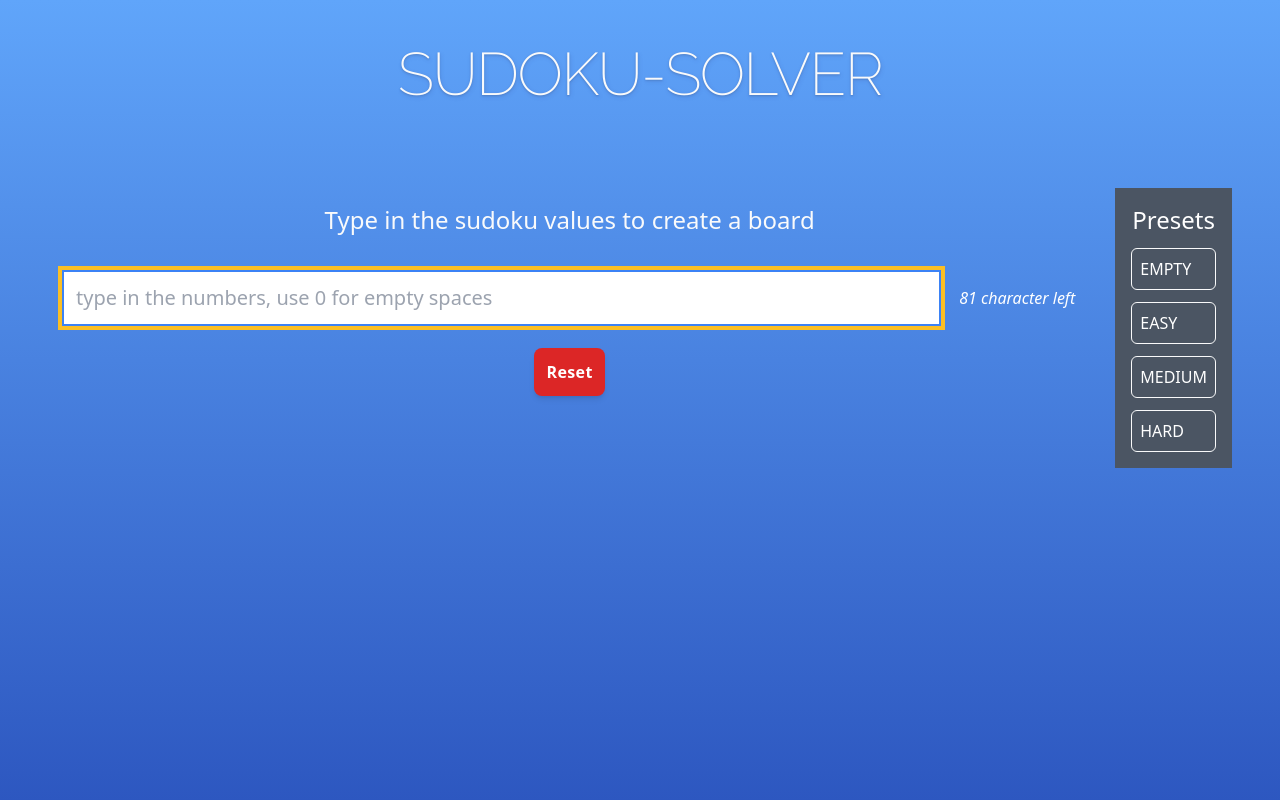
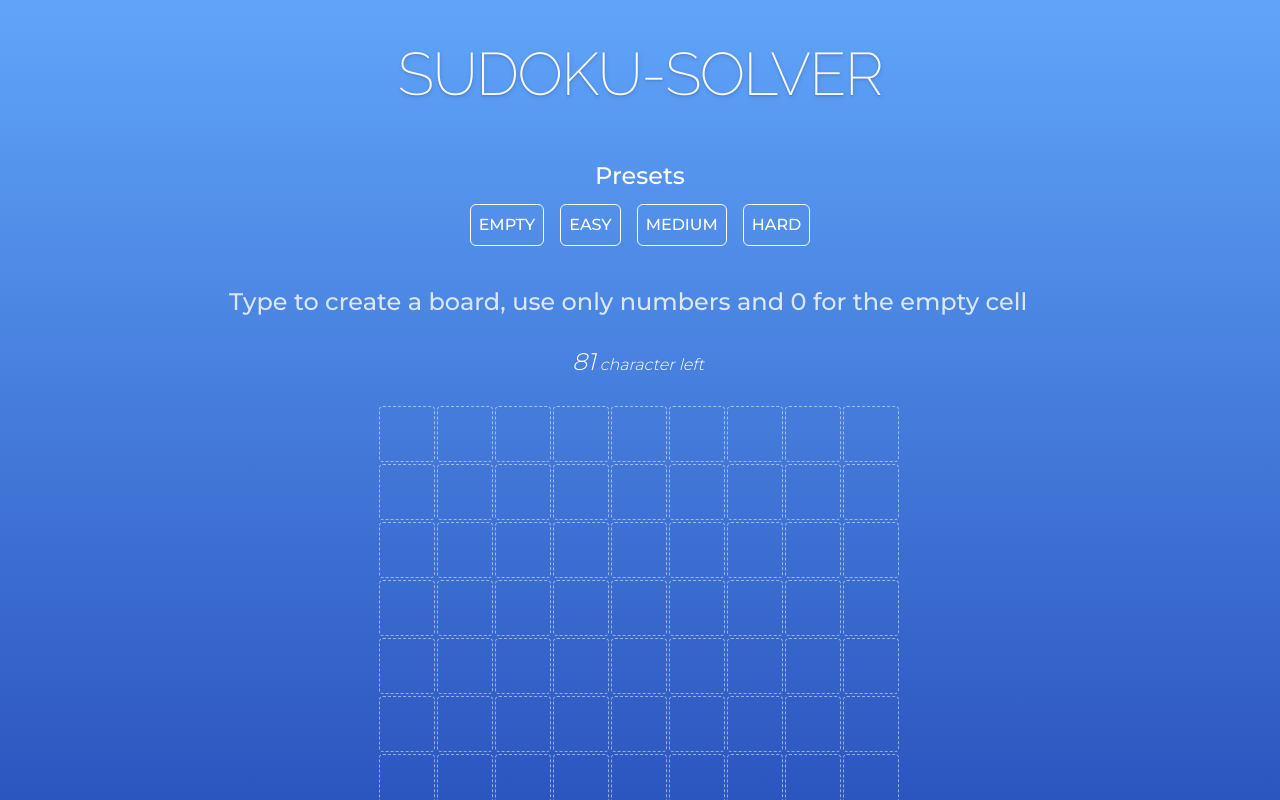
Before and after one commit to silverHub/sudoku-solver, a React (Create React App) app: page / in a window 1280 px wide. Shown: the top 800 px of the page. Built offline with nearby package versions, Linux system fonts and the light colour scheme.

Commit message:
New: acceptable GUI

```diff
--- a/public/index.html
+++ b/public/index.html
@@ -1,5 +1,6 @@
 <!DOCTYPE html>
 <html lang="en">
+
 <head>
   <meta charset="utf-8" />
   <link rel="icon" href="%PUBLIC_URL%/favicon.ico" />
@@ -9,14 +10,17 @@
 
   <link rel="manifest" href="%PUBLIC_URL%/manifest.json" />
   <link rel="preconnect" href="https://fonts.gstatic.com" />
+  <link rel="preconnect" href="https://fonts.gstatic.com">
+  <link rel="preconnect" href="https://fonts.gstatic.com">
   <link
-      href="https://fonts.googleapis.com/css2?family=Raleway:wght@200&display=swap"
-      rel="stylesheet"
-    />
+    href="https://fonts.googleapis.com/css2?family=Montserrat:wght@300;500&family=Raleway:wght@200&family=Rubik:wght@500&display=swap"
+    rel="stylesheet">
   <title>Sudoku solver</title>
 </head>
+
 <body>
   <noscript>You need to enable JavaScript to run this app.</noscript>
   <div id="root"></div>
 </body>
+
 </html>
--- a/src/components/App.tsx
+++ b/src/components/App.tsx
@@ -11,6 +11,8 @@ const EASY =
   "390020780001000040500910306009002430600849017200030500467001050005006170000300000";
 const EMPTY =
   "000000000000000000000000000000000000000000000000000000000000000000000000000000000";
+
+const PRESET = [['EMPTY', EMPTY], ['EASY', EASY], ['MEDIUM', MEDIUM], ['HARD', HARD]];
 
 const VALID_CHARS = ["0", "1", "2", "3", "4", "5", "6", "7", "8", "9"];
 const App: React.FC = () => {
@@ -34,102 +36,87 @@ const App: React.FC = () => {
     e.target?.dataset?.preset && setBoard(e.target.dataset.preset);
   };
 
+  const onKeyDown = ({ key }) => {
+    console.log(key);
+    if (charsLeft === 0) {
+      return null;
+    }
+
+    if (key === 'Backspace') {
+      setBoard(board.slice(0, board.length - 1))
+    }
+
+    VALID_CHARS.includes(key) &&
+      setBoard(board + key)
+  };
+
   return (
-    <div className="min-h-screen  py-6 flex flex-col justify-center antialiased bg-gradient-to-b from-blue-400 to-blue-800">
+    <div
+      tabIndex={0}
+      onKeyDown={onKeyDown}
+      className="min-h-screen  py-6 flex flex-col justify-center antialiased bg-gradient-to-b from-blue-400 to-blue-800">
       <div className="container mx-auto">
-        <h1 className="w-auto text-center p-5 text-gray-50 mb-10 ">
+        <h1 className="w-auto text-center p-5 text-gray-50 mb-5 ">
           <span className="text-shadow-md text-6xl font-title uppercase tracking-tight">
             Sudoku-solver
           </span>
         </h1>
-
-        <div className="flex xl:mx-12">
-          <div className="flex-1 xl:mr-6 my-6 bg-opacity-5">
-            <div className="flex flex-col mx-auto p-4">
-              <h2 className="text-2xl text-gray-50 mb-3 text-center">
-                {boardReady
-                  ? "Board complete"
-                  : "Type in the sudoku values to create a board"}
-              </h2>
-              <div className="flex items-center">
-                <input
-                  id="sudoku-string"
-                  autoFocus
-                  maxLength={81}
-                  onChange={(e) =>
-                    (VALID_CHARS.includes(e.target.value.slice(-1)) ||
-                      e.target.value.length === 0) &&
-                    setBoard(e.target.value)
-                  }
-                  className="flex-1 my-6 p-3 text-xl text-gray-600 font-medium placeholder-gray-400 focus:ring-4 focus:ring-yellow-400 focus:outline-none focus:ring-offset-blue-500 focus:ring-offset-2"
-                  placeholder="type in the numbers, use 0 for empty spaces"
-                  value={board}
-                />
-                <span className="text-white italic inline-block font-light ml-5">
-                  {charsLeft} character left
-                </span>
-              </div>
-              <div className="flex justify-center space-x-4">
-                {boardReady && (
-                  <button
-                    type="button"
-                    className="p-3 bg-green-600 shadow-md text-white  rounded-lg font-semibold tracking-wide focus:ring-2 focus:ring-yellow-400 focus:outline-none focus:ring-offset-gray-600 focus:ring-offset-2"
-                    onClick={() => onSolve(board)}
-                  >
-                    Backtrack
-                  </button>
-                )}
-
-                <button
-                  type="button"
-                  disabled={charsLeft === 81}
-                  className="p-3 bg-red-600 shadow-md text-white  rounded-lg font-semibold tracking-wide focus:ring-2 focus:ring-yellow-400 focus:outline-none focus:ring-offset-gray-600 focus:ring-offset-2 disabled:opacity-50 disabled:cursor-not-allowed"
-                  onClick={() => setBoard("")}
-                >
-                  Reset
-                </button>
-              </div>
-            </div>
-          </div>
-          <div className="flex flex-col my-6 bg-gray-600 p-4 text-white">
-            <h2 className="text-2xl mb-3 text-center">Presets</h2>
-            <ul
-              className="space-y-3 font-light"
-              onClick={(e) => onPresetSelect(e)}
+        <div className="flex flex-col p-4 text-white">
+          <h2 className="text-2xl mb-3 text-center">Presets</h2>
+          <ul
+            className="flex justify-center gap-4"
+            onClick={(e) => onPresetSelect(e)}
+          >
+            {PRESET.map(([key, value]) => (<li
+              key={key}
+              className="cursor-pointer rounded-md border-gray-50 border p-2 hover:shadow-xl"
+              data-preset={value}
             >
-              <li
-                className="cursor-pointer rounded-md border-gray-50 border p-2"
-                data-preset={EMPTY}
-              >
-                EMPTY
-              </li>
-              <li
-                className="cursor-pointer rounded-md border-gray-50 border p-2"
-                data-preset={EASY}
-              >
-                EASY
-              </li>
-              <li
-                className="cursor-pointer rounded-md border-gray-50 border p-2"
-                data-preset={MEDIUM}
-              >
-                MEDIUM
-              </li>
-              <li
-                className="cursor-pointer rounded-md border-gray-50 border p-2"
-                data-preset={HARD}
-              >
-                HARD
-              </li>
-            </ul>
+              {key}
+            </li>
+            ))}
+          </ul>
+        </div>
+        <div className="flex flex-col xl:mx-12">
+          <div className="xl:mr-6 my-6 text-center h-24">
+            <h2
+              className="text-2xl text-gray-50 mb-3 text-center animate-pulse">
+              Type to create a board, use only numbers and 0 for the empty cell
+            </h2>
+            <div className="text-white italic inline-block font-light ml-5 leading-4 mt-4">
+              <span className="text-2xl">{charsLeft}</span> character left
+                </div>
           </div>
         </div>
         <Sudoku board={board} />
+
         {isSolving && (
           <span className="absolute inset-0 grid place-items-center opacity-75 text-3xl  text-white bg-black">
             Loading...
           </span>
         )}
+
+        <div className="flex justify-center space-x-4 mt-4 h-12">
+          <button
+            hidden={!boardReady}
+            type="button"
+            className="p-3 tracking-wider bg-green-600 shadow-md text-white  rounded-lg focus:ring-2 focus:ring-yellow-400 focus:outline-none focus:ring-offset-gray-600 focus:ring-offset-2"
+            onClick={() => onSolve(board)}
+          >
+            Solve
+            </button>
+          <button
+            type="button"
+            hidden={charsLeft === 81}
+            className="p-3 tracking-wider bg-red-500 shadow-md text-white  rounded-lg  focus:ring-2 focus:ring-yellow-400 focus:outline-none focus:ring-offset-gray-600 focus:ring-offset-2 disabled:opacity-50 disabled:cursor-not-allowed"
+            onClick={() => setBoard("")}
+          >
+            Reset
+                </button>
+
+
+        </div>
+
       </div>
     </div>
   );
--- a/src/components/Cell.tsx
+++ b/src/components/Cell.tsx
@@ -7,20 +7,30 @@ export interface CellProps {
   value: string;
 }
 
+
+export interface ContentProps {
+  value: string,
+  bg: string
+}
+
+const Content: React.FC<ContentProps> = ({ value, bg }) => {
+  return (
+    <div className={`flex justify-center items-center h-14 transition-bg-opacity easy-in duration-150 ${bg} ${value ? "bg-opacity-70" : "bg-opacity-0"
+      }`} >
+      <span className=" text-2xl text-shadow-lg text font-board font-semibold text-white">
+        {value && value.replace("0", ".")}
+      </span>
+    </div >
+  );
+}
+
+
 const Cell: React.FC<CellProps> = ({ row, col, value }) => (
   <div
     key={row + col}
-    className={`w-14 h-14 mr-0.5 mb-0.5
-      transition-opacity easy-in duration-300 border-dashed border-2 border-black ${
-        value ? "opacity-100" : "opacity-0"
-      }
-      ${
-        getBlock(row, col) % 2 === 0 ? "bg-gray-700" : "bg-gray-800"
-      } flex justify-center items-center text-gray-400`}
+    className={`w-14 h-14 mr-0.5 mb-0.5 border-dashed ${!value ? 'border' : ''} border-white border-opacity-50 rounded`}
   >
-    <span className="text-2xl font-sans font-semibold text-white transition">
-      {value && value.replace("0", ".")}
-    </span>
+    <Content value={value} bg={getBlock(row, col) % 2 === 0 ? "bg-yellow-500" : "bg-yellow-600"} />
   </div>
 );
 
--- a/src/tailwind.css
+++ b/src/tailwind.css
@@ -3,3 +3,11 @@
 @tailwind components;
 
 @tailwind utilities;
+
+@layer base {
+
+    body {
+        font-family: 'Montserrat', sans-serif;
+        font-weight: "200";
+    }
+}
--- a/tailwind.config.js
+++ b/tailwind.config.js
@@ -5,6 +5,7 @@ module.exports = {
     extend: {
       fontFamily: {
         title: "Raleway",
+        board: "Rubik"
       },
     },
   },
```
Lines whose indentation alone changed are shown as unchanged.
